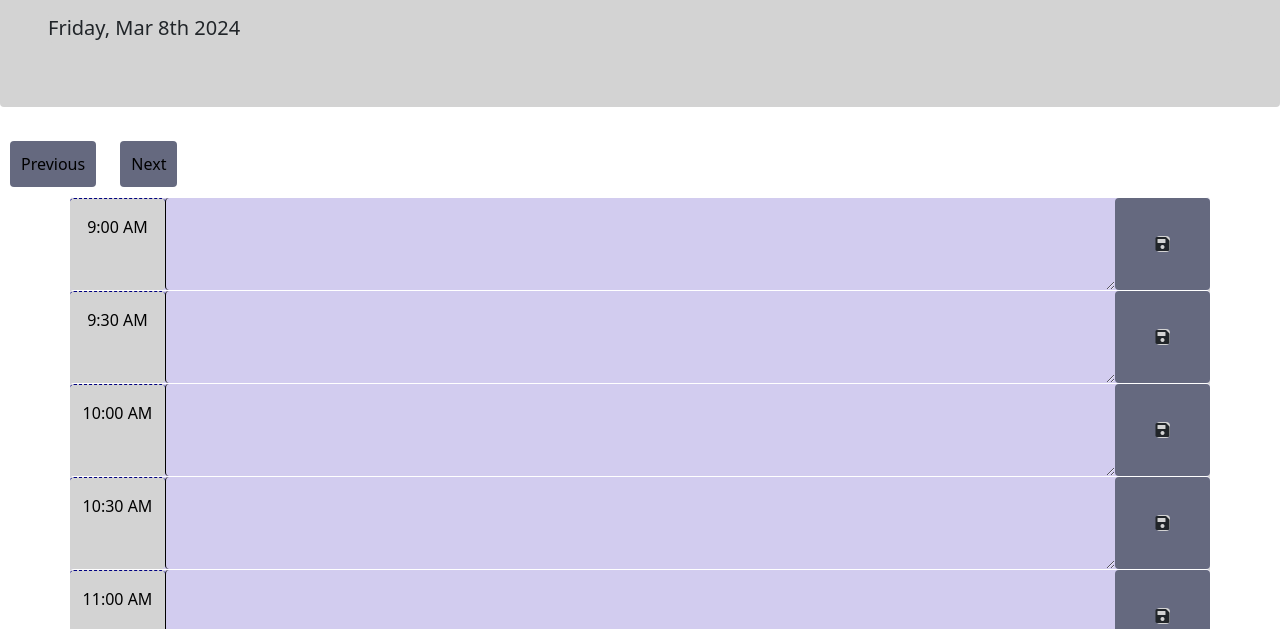
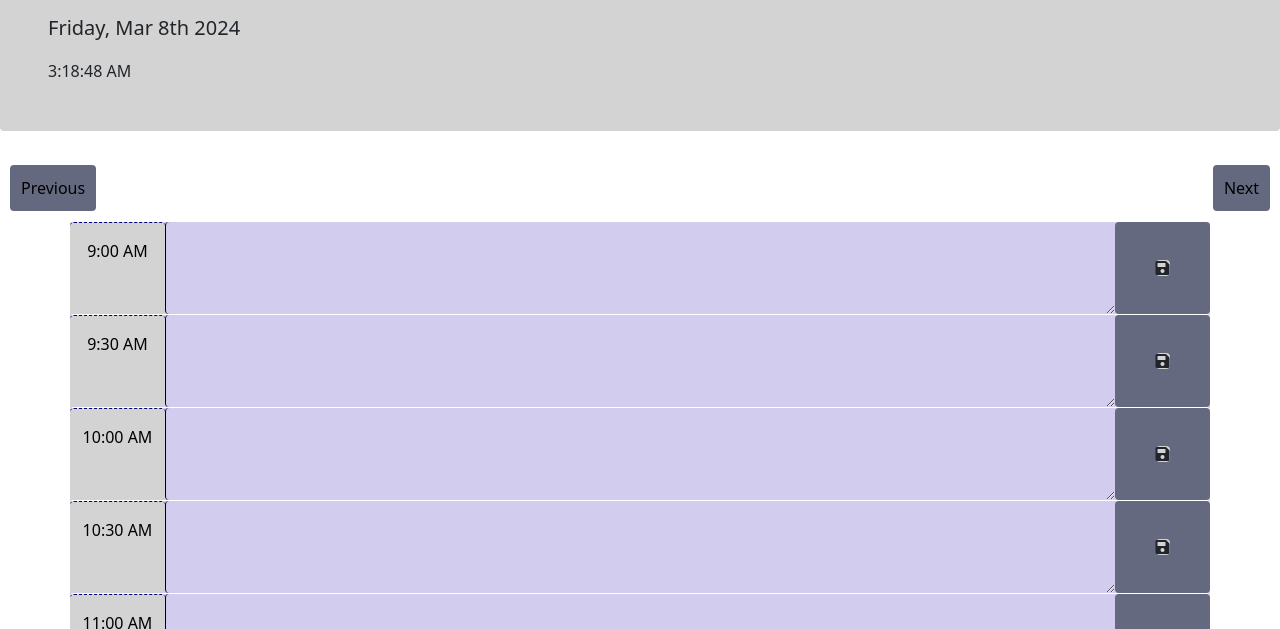
Before and after one commit to szolton/05-challenge-week5, a plain HTML site: page index.html in a window 1280 px wide. Shown: the part 166-795 px from the top of the page. Drawn offline with nearby package versions, Linux system fonts and the light colour scheme.

Commit message:
added a timer

```diff
--- a/index.html
+++ b/index.html
@@ -14,6 +14,9 @@
     <h1 class="display-3">Work Day Scheduler</h1>
     <p class="lead">A simple calendar app for scheduling your work day</p>
     <p id="currentDay" class="lead"></p>
+    <div id="timer"></div>
+
+
   </header>
 
 
--- a/script.js
+++ b/script.js
@@ -131,39 +131,42 @@ var planWeek = [
 var dayOffset = 0;
 
 function colorRow(time) {
-  var currentDate = moment().add(dayOffset, 'days').startOf('day'); // Get the start of the current day with offset
-  var planDate = moment(time, "h:mm A").startOf('day');
+  var planDate = moment(time, "h:mm A");
+  var currentDate = moment().startOf('hour');
 
   if (planDate.isBefore(currentDate)) {
     return "past";
-  } else if (planDate.isSame(currentDate, 'day')) {
+  } else if (planDate.isSame(currentDate, 'minute')) {
     return "present";
-  } else if (planDate.isAfter(currentDate)) {
+  } else {
     return "future";
   }
 }
 
+
+
 function updateColors() {
+  var currentDate = moment().add(dayOffset, 'days').startOf('day');
+
   $(".time-block").each(function(index, element) {
     var timeLabel = planWeek[dayOffset][index].time;
-    var blockColor = colorRow(timeLabel);
-    $(element).removeClass("past present future").addClass(blockColor);
+    var planDate = moment(timeLabel, "h:mm A").startOf('day');
 
-    // Custom color for past blocks
-    if (blockColor === "past") {
-      $(element).addClass("past-color");
+    var color = "";
+    if (planDate.isBefore(currentDate)) {
+      color = "past";
+    } else if (planDate.isSame(currentDate, 'day')) {
+      color = "present";
     } else {
-      $(element).removeClass("past-color");
+      color = "future";
     }
 
-    // Custom color for next future calendar dates
-    if (blockColor === "future") {
-      $(element).addClass("future-color");
-    } else {
-      $(element).removeClass("future-color");
-    }
+    console.log("Time: " + timeLabel + ", Color: " + color);
+
+    $(element).removeClass("past present future").addClass(color);
   });
 }
+
 
 function updateDay() {
   var currentDate = moment().add(dayOffset, 'days');
@@ -186,8 +189,20 @@ function updateDay() {
 
   $("#currentDay").text(currentDate.format("dddd, MMM Do YYYY"));
 
+  // Update the timer
+  updateTimer();
+
   updateColors(); // Update colors after rendering the time blocks
 }
+
+function updateTimer() {
+  setInterval(function() {
+    var currentTime = moment();
+    var formattedTime = currentTime.format("h:mm:ss A");
+    $("#timer").text(formattedTime);
+  }, 1000); // Update every second
+}
+
 
 $("#prev-btn").on("click", function() {
   dayOffset--;
@@ -228,24 +243,6 @@ function saveEvent(id) {
   planWeek[dayOffset][id].event = event;
 }
 
-// $("#prev-btn").on("click", function() {
-//   dayOffset--;
-//   if (dayOffset < 0) {
-//     dayOffset = planWeek.length - 1;
-//   }
-//   console.log("Prev button clicked. Day offset:", dayOffset);
-//   updateDay();
-// });
-
-// $("#next-btn").on("click", function() {
-//   dayOffset++;
-//   if (dayOffset >= planWeek.length) {
-//     dayOffset = 0;
-//   }
-//   console.log("Next button clicked. Day offset:", dayOffset);
-//   updateDay();
-// });
-
 $(".container").on("input", "textarea", function() {
   var index = $(this).attr('id').replace('event', '');
   saveEvent(index);
--- a/style.css
+++ b/style.css
@@ -48,8 +48,8 @@ body {
     color: white;
   }
 
-  .future {
-    background-color: #8b6a9e;
+  .time-block.future {
+    background-color: #8b6a9e !important;
     color: white;
   }
 
@@ -72,9 +72,9 @@ body {
 
   #prev-btn,
   #next-btn {
-    /* display: inline; */
-    display: inline-block;
-    justify-content: flex-end;
+
+    justify-content: space-between;
+    position: relative;
 
     background-color: #65697F;
     padding: 10px;
@@ -82,6 +82,11 @@ body {
     color: black;
   }
 
+  #next-btn {
+    float: right;
+
+  }
+
   #prev-btn:hover,
 #next-btn:hover {
   background-color: #D2CCEF; /* Change background color on hover */
```
